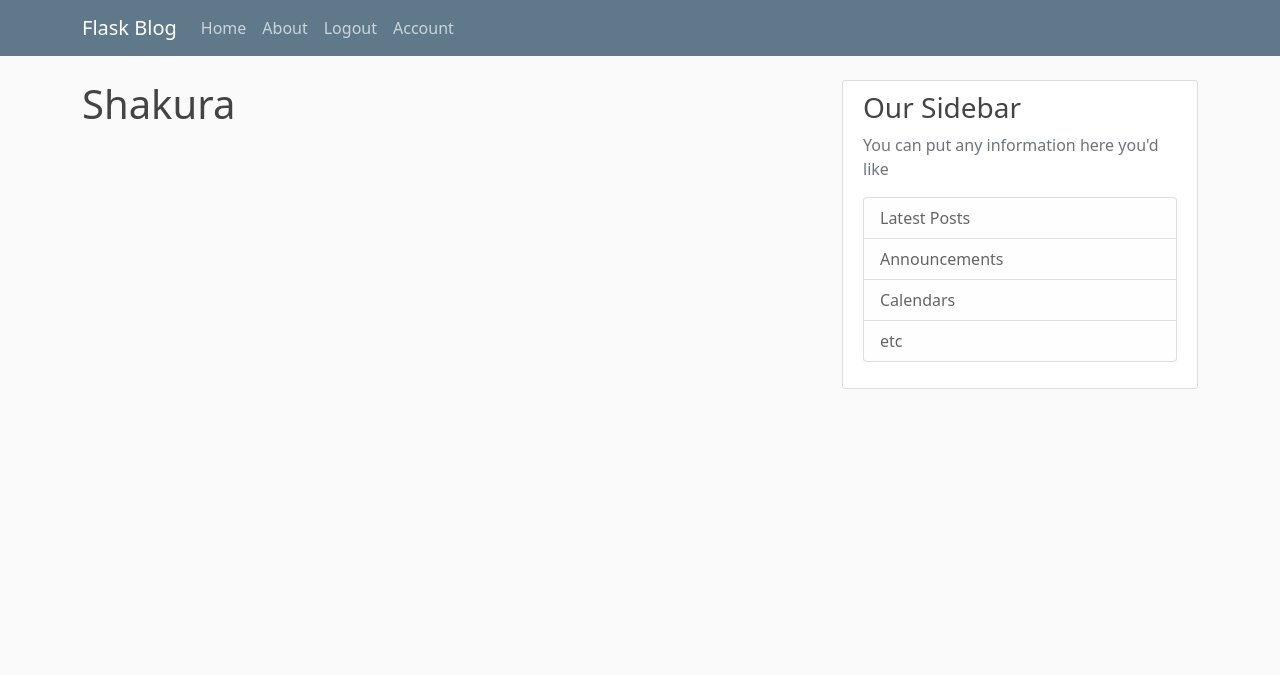
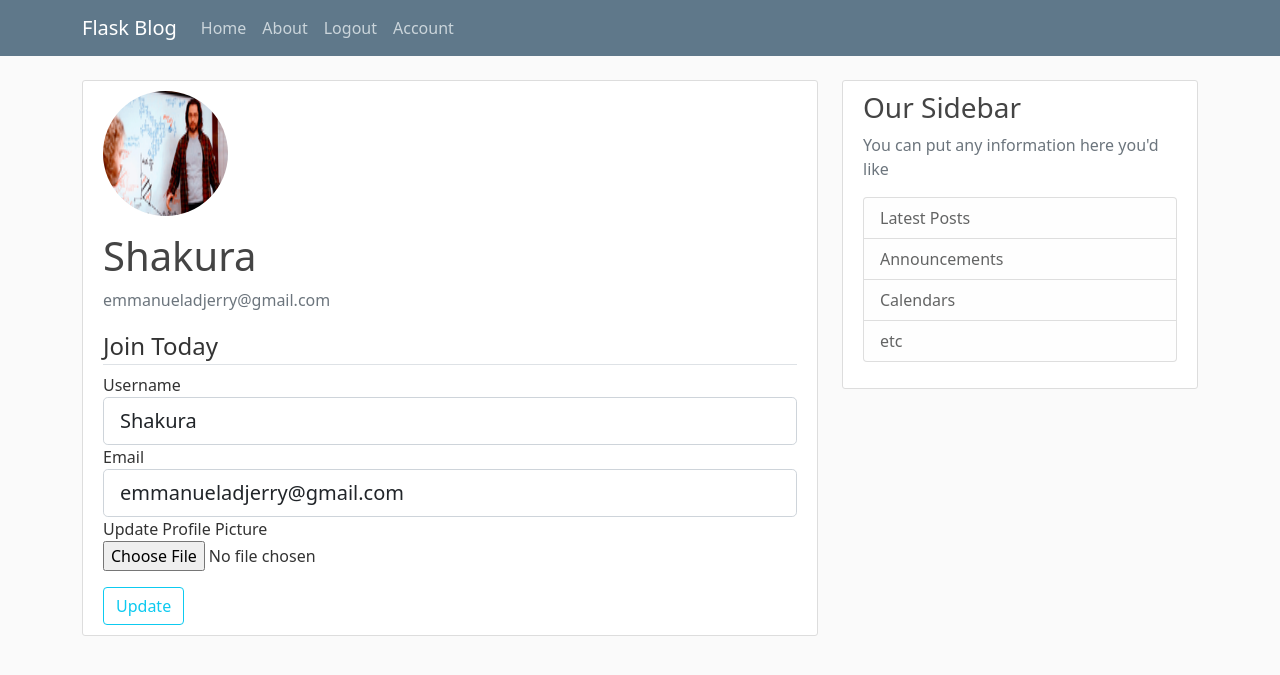
Before and after one commit to Emmzy17/blog_app, a Flask app: page /account in a window 1280 px wide. Shown: the top 675 px of the page. Run offline with Flask 2, Linux system fonts and the light colour scheme; a user stored in the database is signed in; some libraries are stand-ins or nearby versions.

Commit message:
micro_blog

```diff
--- a/flaskblog/forms.py
+++ b/flaskblog/forms.py
@@ -1,4 +1,6 @@
 from flask_wtf import FlaskForm
+from flask_wtf.file import FileField, FileAllowed
+from flask_login import current_user
 from wtforms import StringField, PasswordField, SubmitField, BooleanField
 from wtforms.validators import DataRequired, Length, Email, EqualTo, ValidationError
 from flaskblog.models import User
@@ -26,3 +28,20 @@ class Login(FlaskForm):
     password  = PasswordField('password', validators=[DataRequired()])
     remember = BooleanField('Remember Me')
     submit = SubmitField('Login In')
+
+class UpdateAccount(FlaskForm):
+    username  = StringField('Username', validators=[DataRequired(), Length(min=2, max = 20)])
+    email = StringField('Email', validators=[DataRequired(), Email()])
+    picture = FileField('Update Profile Picture', validators=[FileAllowed(['jpg', 'png'])])
+    submit = SubmitField('Update')
+
+    def validate_username(self, username):
+        if username.data != current_user.username:
+            user = User.query.filter_by(username=username.data).first()
+            if user:
+                raise ValidationError('This username is already taken. Please use a different one')
+    def validate_email(self, email):
+        if email.data != current_user.email:
+            user = User.query.filter_by(email=email.data).first()
+            if user:
+                raise ValidationError('This email is already taken. Please use a different one')
--- a/flaskblog/routes.py
+++ b/flaskblog/routes.py
@@ -1,6 +1,9 @@
+import os
+import secrets
+from PIL import Image
 from flask import render_template,redirect, url_for, flash, request
 from flaskblog import app,db, bcrypt
-from flaskblog.forms import Registration, Login
+from flaskblog.forms import Registration, Login, UpdateAccount
 from flaskblog.models import User, Post
 from flask_login import login_user, current_user, logout_user, login_required
 
@@ -48,7 +51,8 @@ def login():
         if user and bcrypt.check_password_hash(user.password, form.password.data):
             login_user(user, remember=form.remember.data)
             next_page = request.args.get('next')
-            return  redirect(url_for(next_page)) if next_page else redirect(url_for('home'))
+
+            return  redirect(url_for(next_page[1:])) if next_page else redirect(url_for('home'))
         else:
             flash('Login Unsucessful. Please check your email and password', 'danger')
     return render_template('login.html', title = 'Login', form=form)
@@ -59,10 +63,37 @@ def logout():
     logout_user()
     return redirect(url_for('home'))
 
-@app.route('/account')
+def save_picture(form_picture):
+    random_hex = secrets.token_hex(8)
+    _, f_ext = os.path.splitext(form_picture.filename)
+    picture_fn = random_hex + f_ext
+    picture_path = os.path.join(app.root_path, 'static\profile_pic', picture_fn)
+    img = Image.open(form_picture)
+    output_size = (125, 125)
+    img.thumbnail(output_size)
+    img.save(picture_path)
+
+    return picture_fn
+
+@app.route('/account', methods = ['GET', 'POST'])
 @login_required
 def account():
-    return render_template('account.html', title='Account')
+    form =UpdateAccount()
+    if form.validate_on_submit():
+        if form.picture.data:
+            del current_user.img_file
+            picture_file = save_picture(form.picture.data)
+            current_user.img_file = picture_file
+        current_user.username = form.username.data
+        current_user.email = form.email.data
+        db.session.commit()
+        flash('Your account has been updated!', 'success')
+        return redirect(url_for('account'))
+    elif request.method == 'GET':
+        form.username.data = current_user.username
+        form.email.data = current_user.email
+    image_file = url_for('static', filename = f'profile_pic/{current_user.img_file}'  )
+    return render_template('account.html', title='Account', image_file = image_file, form = form)
 @app.route('/about')
 def about():
     return render_template('about.html', title = 'About Page')
--- a/flaskblog/templates/account.html
+++ b/flaskblog/templates/account.html
@@ -1,4 +1,59 @@
 {% extends 'layout.html' %}
 {% block content %}
-    <h1> {{ current_user.username }} </h1>
+    <div class="content-section">
+        <div class="media">
+          <img class="rounded-circle account-img" src="{{ image_file }}">
+          <div class="media-body">
+            <h2 class="account-heading">{{ current_user.username  }}</h2>
+            <p class="text-secondary"> {{ current_user.email }}</p>
+          </div>
+        </div>
+        <!-- FORM HERE -->
+        <form method="POST" action="" enctype="multipart/form-data">
+          {{ form.hidden_tag() }}
+          <fieldset class="form-group">
+              <legend class="border-bottom mb4"> Join Today </legend>
+              <div class="form-group">
+                  {{ form.username.label(class='form-control-label') }}
+
+                  {% if form.username.errors %}
+                      {{ form.username(class='form-control form-control-lg is-invalid')}}
+                      <div class="invalid-feedback">
+                          {% for error in form.username.errors %}
+                              <spam> {{ error }}</spam>  </br>
+                          {% endfor %}
+                      </div>
+                  {% else %}
+                      {{ form.username(class='form-control form-control-lg')}}
+                  {% endif %}
+
+              </div>
+              <div class="form-group">
+                  {{ form.email.label(class='form-control-label') }}
+                  {% if form.email.errors %}
+                      {{ form.email(class='form-control form-control-lg is-invalid')}}
+                      <div class="invalid-feedback">
+                          {% for error in form.email.errors %}
+                              <spam> {{ error }}</spam>
+                          {% endfor %}
+                      </div>
+                  {% else %}
+                      {{ form.email(class='form-control form-control-lg')}}
+                  {% endif %}
+              </div>
+              <div class="form-group">
+                {{ form.picture.label() }}</br>
+                {{ form.picture(class='form-control-file')}}
+                {% if form.picture.errors %}
+                  {% for errors in form.picture.error %}
+                    <span class="text-danger"> {{ errors }}</span>
+                  {% endfor %}
+                {% endif %}
+              </div>
+              <p> </p>
+              <div class="form-group">
+                {{ form.submit(class='btn btn-outline-info') }}
+            </div>
+          </form>
+      </div>
 {% endblock content %}
--- a/flaskblog/templates/home.html
+++ b/flaskblog/templates/home.html
@@ -4,10 +4,10 @@
        <article class="media content-section">
            <div class="media-body">
                 <div class="article-metadata">
-                    <a class="mr-2" href="#"> {{ post.author }} </a>
+                    <a class="mr-2" href="#" style="text-decoration: none;"> {{ post.author }} </a>
                     <small class="text-muted"> {{ post.date }} </small>
                 </div>
-                <h2><a class="article-title" href ='#' > {{ post.title }} </a></h2>
+                <h2><a class="article-title" href ='#' style="text-decoration: none;" > {{ post.title }} </a></h2>
                 <p class="article-content"> {{ post.content }} </p>
             </div>
        </article>
--- a/flaskblog/templates/login.html
+++ b/flaskblog/templates/login.html
@@ -1,7 +1,7 @@
 {% extends 'layout.html'%}
 {% block content %}
-    <div class="cross-section">
-        <form method="POST" action="">
+    <div class="cross-section" style="background: white;">
+        <form method="POST" action="" >
             {{ form.hidden_tag() }}
             <fieldset class="form-group">
                 <legend class="border-bottom mb4"> Login </legend>
--- a/flaskblog/templates/register.html
+++ b/flaskblog/templates/register.html
@@ -1,7 +1,7 @@
 {% extends 'layout.html'%}
 {% block content %}
     <div class="cross-section">
-        <form method="POST" action="">
+        <form method="POST" action="" style="background: white;">
             {{ form.hidden_tag() }}
             <fieldset class="form-group">
                 <legend class="border-bottom mb4"> Join Today </legend>
```
Also changed, not shown: flaskblog/site.db, flaskblog/static/profile_pic/2d531fe97b6ab8e2.jpg (added), flaskblog/static/profile_pic/9e02b3a88f021b1d.png (added), flaskblog/static/profile_pic/default.jpg (added).
